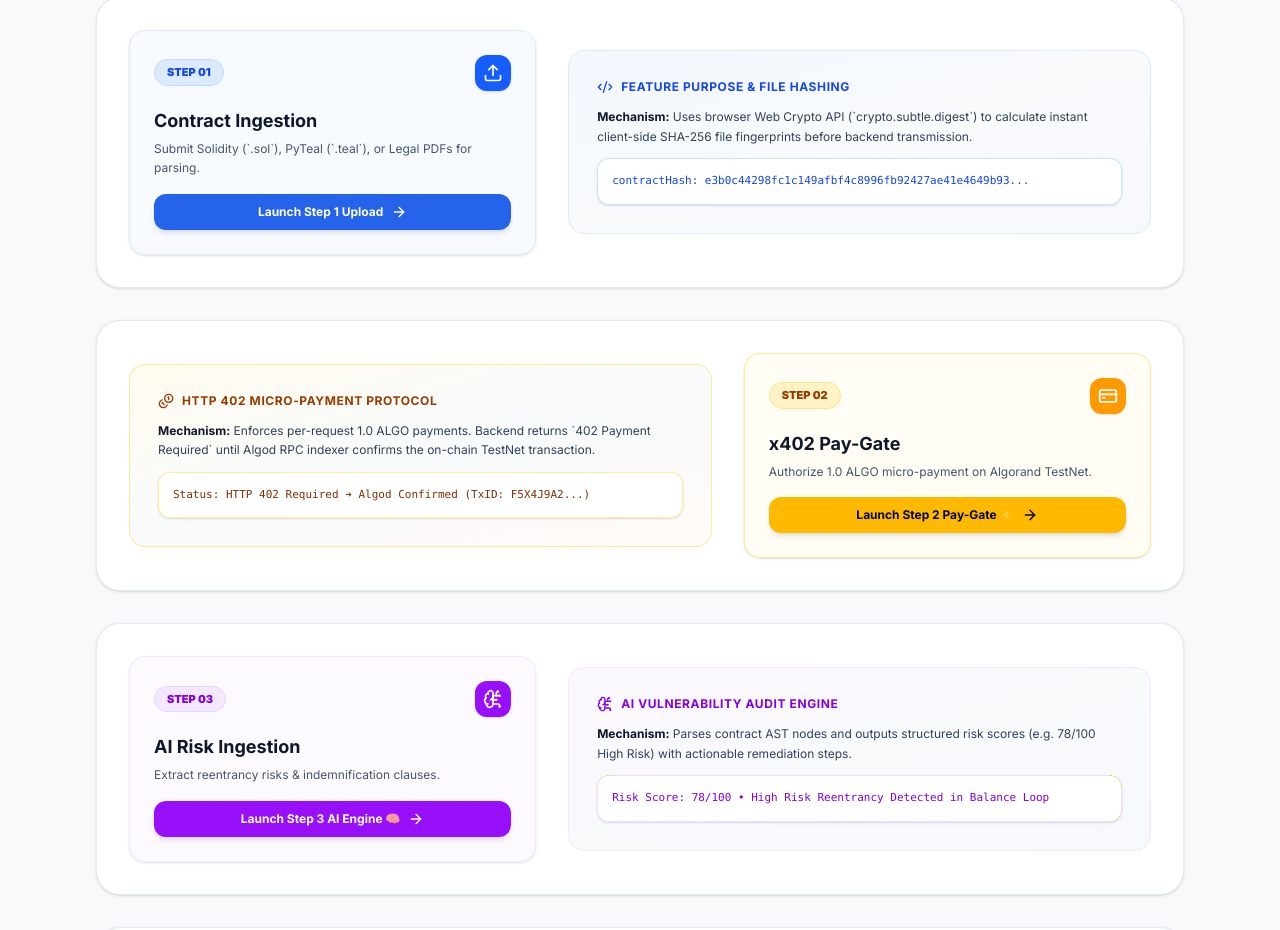
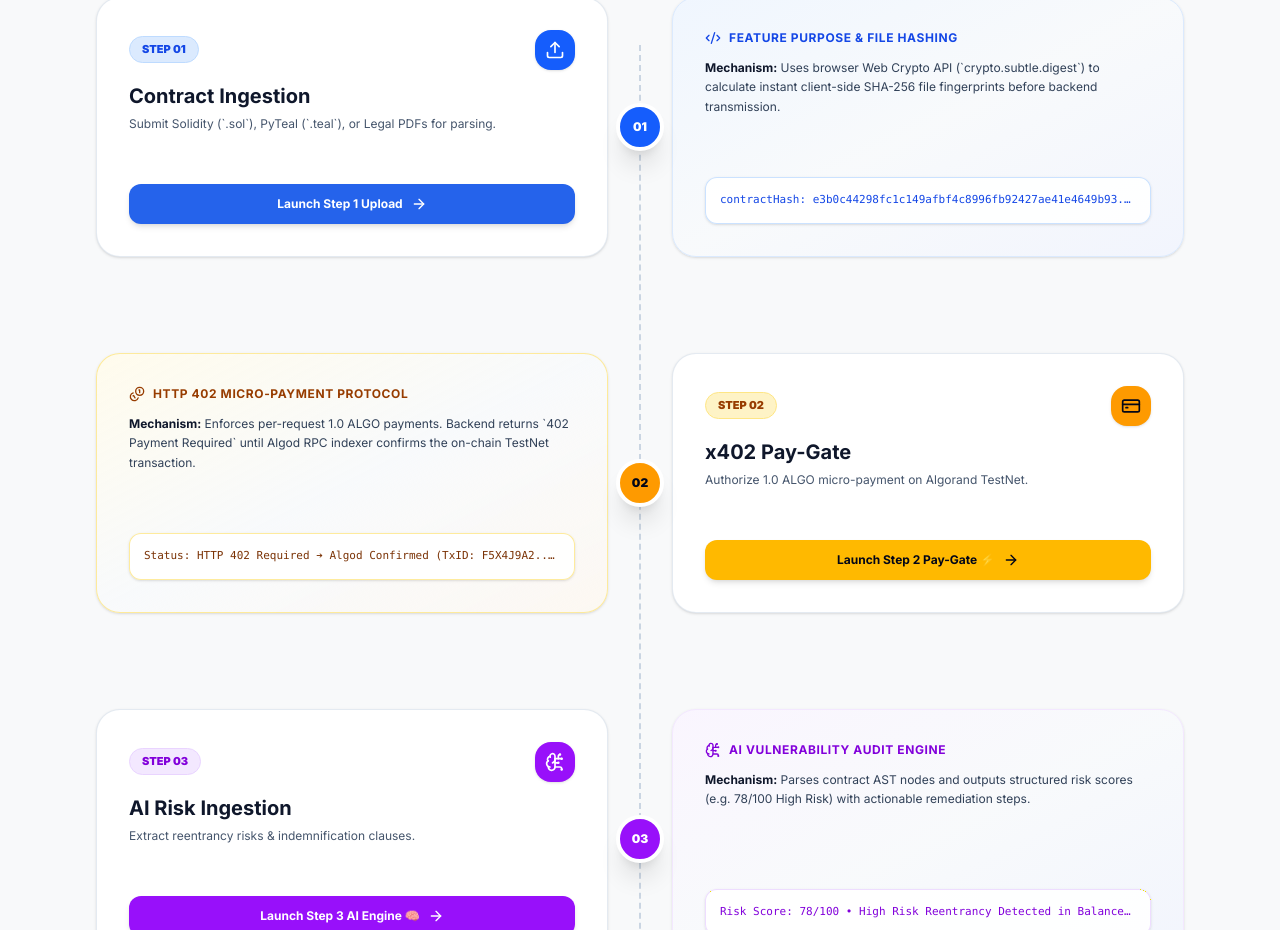
Before and after one commit to CraftYourSystems/ChainTrust-AI, a Next.js app: page / in a window 1280 px wide. Shown: the part 1870-2800 px from the top of the page. Built offline with nearby package versions, Linux system fonts and the light colour scheme.

Commit message:
style: enhance landing page alternating timeline with central dashed connector line, numbered glowing node badges, balanced min-heights, and mobile stacking order

```diff
--- a/src/app/page.tsx
+++ b/src/app/page.tsx
@@ -13,14 +13,10 @@ import {
   Database,
   ArrowRight,
   Award,
-  Users,
   Cpu,
   CheckCircle2,
-  Lock,
   Code2,
-  Terminal,
   X,
-  ExternalLink,
   FlaskConical,
 } from "lucide-react";
 
@@ -37,7 +33,6 @@ function DemoModal({ title, badge, badgeColor, children, onClose }: DemoModalPro
   return (
     <div className="fixed inset-0 z-50 flex items-center justify-center bg-slate-950/70 backdrop-blur-md p-4">
       <div className="bg-white rounded-3xl w-full max-w-lg shadow-2xl border border-slate-200 relative animate-in fade-in zoom-in duration-200 overflow-hidden">
-        {/* Demo banner */}
         <div className={`w-full py-2 text-center text-xs font-extrabold tracking-widest uppercase flex items-center justify-center gap-2 ${badgeColor}`}>
           <FlaskConical className="h-3.5 w-3.5" />
           Demo Preview — No Real Transaction
@@ -110,7 +105,7 @@ export default function HomePage() {
         <div className="bg-slate-50 border border-slate-200 rounded-xl p-3 space-y-1.5 font-mono">
           <div className="flex justify-between">
             <span className="text-slate-400">Asset ID</span>
-            <span className="font-bold text-slate-700">12345678</span>
+            <span className="font-bold text-slate-700">789410293</span>
           </div>
           <div className="flex justify-between">
             <span className="text-slate-400">Creator</span>
@@ -121,9 +116,6 @@ export default function HomePage() {
             <span className="text-emerald-600 font-bold">✓ Opted In</span>
           </div>
         </div>
-        <p className="text-slate-400 italic text-center">
-          The Proof-of-Audit NFT is minted automatically after you generate a real report.
-        </p>
       </div>
     ),
 
@@ -151,9 +143,6 @@ b8580283c3d5b58a4d8b64244b7be58f1a2ab24e
             <span className="font-bold text-emerald-600">Algorand TestNet ✓</span>
           </div>
         </div>
-        <p className="text-slate-400 italic text-center">
-          Notary data is generated live after your real report is produced.
-        </p>
       </div>
     ),
 
@@ -180,9 +169,6 @@ b8580283c3d5b58a4d8b64244b7be58f1a2ab24e
             <span className="font-bold text-slate-700">#48291231</span>
           </div>
         </div>
-        <p className="text-slate-400 italic text-center">
-          After generating a real report, you can verify it using the Notary & Verify buttons on your Certificate page.
-        </p>
       </div>
     ),
 
@@ -280,7 +266,7 @@ b8580283c3d5b58a4d8b64244b7be58f1a2ab24e
           </p>
         </div>
 
-        {/* 5-card grid — card 3 (Multisig) removed */}
+        {/* 5-card grid */}
         <div className="grid grid-cols-1 md:grid-cols-2 lg:grid-cols-3 gap-8">
           {/* Feature 1: x402 Pay-Gate */}
           <div className="bg-white p-8 rounded-3xl border border-slate-200/80 shadow-sm hover:shadow-xl transition space-y-4 flex flex-col justify-between">
@@ -384,7 +370,7 @@ b8580283c3d5b58a4d8b64244b7be58f1a2ab24e
         </div>
       </section>
 
-      {/* Pristine Light Vertical Flow Timeline Section */}
+      {/* Pristine Light Vertical Flow Timeline Section with Connecting Line & Node Badges */}
       <section id="how-it-works" className="max-w-6xl mx-auto px-4 sm:px-6 lg:px-8">
         <div className="text-center mb-20 space-y-3">
           <div className="inline-flex items-center gap-2 px-3.5 py-1 rounded-full bg-blue-50 text-brand-primary text-xs font-bold border border-blue-100 shadow-sm">
@@ -399,35 +385,49 @@ b8580283c3d5b58a4d8b64244b7be58f1a2ab24e
           </p>
         </div>
 
-        {/* Vertical Pipeline Container */}
-        <div className="space-y-8 relative">
+        {/* Vertical Pipeline Container with Central Connecting Line */}
+        <div className="relative space-y-16 lg:space-y-24">
+
+          {/* Central Dashed Visual Connector Line (Visible on Desktop) */}
+          <div className="absolute left-1/2 -ml-[1px] top-12 bottom-12 w-[2px] border-r-2 border-dashed border-slate-300 hidden lg:block pointer-events-none z-0" />
+
           {/* STEP 1 */}
-          <div className="bg-white p-6 sm:p-8 rounded-3xl border border-slate-200/90 shadow-sm hover:shadow-xl transition-all duration-300 grid grid-cols-1 lg:grid-cols-12 gap-8 items-center">
-            <div className="lg:col-span-5 bg-blue-50/50 p-6 rounded-2xl border border-blue-100 shadow-sm space-y-4">
+          <div className="relative z-10 grid grid-cols-1 lg:grid-cols-2 gap-8 lg:gap-16 items-center">
+            {/* Step Node Badge (Center Desktop) */}
+            <div className="hidden lg:flex absolute left-1/2 -ml-6 top-1/2 -mt-6 w-12 h-12 rounded-full bg-blue-600 text-white font-black text-xs items-center justify-center border-4 border-white shadow-xl z-20">
+              01
+            </div>
+
+            {/* Action Card (Left on Desktop) */}
+            <div className="bg-white p-7 sm:p-8 rounded-3xl border border-slate-200/90 shadow-sm hover:shadow-xl transition-all duration-300 space-y-5 flex flex-col justify-between min-h-[260px]">
+              <div className="space-y-3">
                 <div className="flex items-center justify-between">
                   <span className="text-[11px] font-black text-blue-700 bg-blue-100 px-3 py-1 rounded-full border border-blue-200">
                     STEP 01
                   </span>
-                <div className="p-2 bg-blue-600 text-white rounded-xl shadow-sm">
+                  <div className="p-2.5 bg-blue-600 text-white rounded-2xl shadow-sm">
                     <Upload className="h-5 w-5" />
                   </div>
                 </div>
                 <div>
-                <h3 className="text-lg font-bold text-slate-900 mb-1">Contract Ingestion</h3>
+                  <h3 className="text-xl font-bold text-slate-900 mb-1">Contract Ingestion</h3>
                   <p className="text-xs text-slate-600 leading-relaxed">
                     Submit Solidity (`.sol`), PyTeal (`.teal`), or Legal PDFs for parsing.
                   </p>
                 </div>
+              </div>
               <Link
                 href="/upload"
-                className="w-full inline-flex items-center justify-center gap-2 py-2.5 text-xs font-bold text-white bg-brand-primary hover:bg-blue-700 rounded-xl transition shadow-md"
+                className="w-full inline-flex items-center justify-center gap-2 py-3 text-xs font-bold text-white bg-brand-primary hover:bg-blue-700 rounded-xl transition shadow-md"
               >
                 Launch Step 1 Upload
                 <ArrowRight className="h-4 w-4" />
               </Link>
             </div>
 
-            <div className="lg:col-span-7 bg-gradient-to-br from-blue-50/80 via-slate-50 to-indigo-50/50 p-6 sm:p-7 rounded-2xl border border-blue-100 space-y-3">
+            {/* Info Card (Right on Desktop) */}
+            <div className="bg-gradient-to-br from-blue-50/90 via-slate-50 to-indigo-50/60 p-7 sm:p-8 rounded-3xl border border-blue-100 shadow-sm space-y-4 min-h-[260px] flex flex-col justify-between">
+              <div className="space-y-3">
                 <div className="flex items-center gap-2 text-blue-700 font-bold text-xs uppercase tracking-wider">
                   <Code2 className="h-4 w-4" />
                   <span>Feature Purpose & File Hashing</span>
@@ -435,6 +435,7 @@ b8580283c3d5b58a4d8b64244b7be58f1a2ab24e
                 <p className="text-xs text-slate-700 leading-relaxed">
                   <strong className="text-slate-900">Mechanism:</strong> Uses browser Web Crypto API (`crypto.subtle.digest`) to calculate instant client-side SHA-256 file fingerprints before backend transmission.
                 </p>
+              </div>
               <div className="p-3.5 bg-white/90 rounded-xl font-mono text-[11px] text-blue-700 border border-blue-200/80 shadow-sm truncate">
                 contractHash: e3b0c44298fc1c149afbf4c8996fb92427ae41e4649b93...
               </div>
@@ -442,8 +443,15 @@ b8580283c3d5b58a4d8b64244b7be58f1a2ab24e
           </div>
 
           {/* STEP 2 */}
-          <div className="bg-white p-6 sm:p-8 rounded-3xl border border-slate-200/90 shadow-sm hover:shadow-xl transition-all duration-300 grid grid-cols-1 lg:grid-cols-12 gap-8 items-center">
-            <div className="lg:col-span-7 bg-gradient-to-br from-amber-50/80 via-slate-50 to-orange-50/50 p-6 sm:p-7 rounded-2xl border border-amber-200/80 space-y-3 lg:order-1 order-2">
+          <div className="relative z-10 grid grid-cols-1 lg:grid-cols-2 gap-8 lg:gap-16 items-center">
+            {/* Step Node Badge */}
+            <div className="hidden lg:flex absolute left-1/2 -ml-6 top-1/2 -mt-6 w-12 h-12 rounded-full bg-amber-500 text-slate-950 font-black text-xs items-center justify-center border-4 border-white shadow-xl z-20">
+              02
+            </div>
+
+            {/* Info Card (Left on Desktop, Below on Mobile) */}
+            <div className="bg-gradient-to-br from-amber-50/90 via-slate-50 to-orange-50/60 p-7 sm:p-8 rounded-3xl border border-amber-200/80 shadow-sm space-y-4 min-h-[260px] flex flex-col justify-between order-2 lg:order-1">
+              <div className="space-y-3">
                 <div className="flex items-center gap-2 text-amber-800 font-bold text-xs uppercase tracking-wider">
                   <Coins className="h-4 w-4" />
                   <span>HTTP 402 Micro-Payment Protocol</span>
@@ -451,29 +459,33 @@ b8580283c3d5b58a4d8b64244b7be58f1a2ab24e
                 <p className="text-xs text-slate-700 leading-relaxed">
                   <strong className="text-slate-900">Mechanism:</strong> Enforces per-request 1.0 ALGO payments. Backend returns `402 Payment Required` until Algod RPC indexer confirms the on-chain TestNet transaction.
                 </p>
+              </div>
               <div className="p-3.5 bg-white/90 rounded-xl font-mono text-[11px] text-amber-900 border border-amber-200/80 shadow-sm truncate">
                 Status: HTTP 402 Required ➔ Algod Confirmed (TxID: F5X4J9A2...)
               </div>
             </div>
 
-            <div className="lg:col-span-5 bg-amber-50/50 p-6 rounded-2xl border border-amber-200/80 shadow-sm space-y-4 lg:order-2 order-1">
+            {/* Action Card (Right on Desktop, Above on Mobile) */}
+            <div className="bg-white p-7 sm:p-8 rounded-3xl border border-slate-200/90 shadow-sm hover:shadow-xl transition-all duration-300 space-y-5 flex flex-col justify-between min-h-[260px] order-1 lg:order-2">
+              <div className="space-y-3">
                 <div className="flex items-center justify-between">
                   <span className="text-[11px] font-black text-amber-800 bg-amber-100 px-3 py-1 rounded-full border border-amber-200">
                     STEP 02
                   </span>
-                <div className="p-2 bg-amber-500 text-white rounded-xl shadow-sm">
+                  <div className="p-2.5 bg-amber-500 text-slate-950 rounded-2xl shadow-sm">
                     <CreditCard className="h-5 w-5" />
                   </div>
                 </div>
                 <div>
-                <h3 className="text-lg font-bold text-slate-900 mb-1">x402 Pay-Gate</h3>
+                  <h3 className="text-xl font-bold text-slate-900 mb-1">x402 Pay-Gate</h3>
                   <p className="text-xs text-slate-600 leading-relaxed">
                     Authorize 1.0 ALGO micro-payment on Algorand TestNet.
                   </p>
                 </div>
+              </div>
               <Link
                 href="/payment"
-                className="w-full inline-flex items-center justify-center gap-2 py-2.5 text-xs font-bold text-slate-950 bg-amber-400 hover:bg-amber-300 rounded-xl transition shadow-md"
+                className="w-full inline-flex items-center justify-center gap-2 py-3 text-xs font-bold text-slate-950 bg-amber-400 hover:bg-amber-300 rounded-xl transition shadow-md"
               >
                 Launch Step 2 Pay-Gate ⚡
                 <ArrowRight className="h-4 w-4" />
@@ -482,32 +494,42 @@ b8580283c3d5b58a4d8b64244b7be58f1a2ab24e
           </div>
 
           {/* STEP 3 */}
-          <div className="bg-white p-6 sm:p-8 rounded-3xl border border-slate-200/90 shadow-sm hover:shadow-xl transition-all duration-300 grid grid-cols-1 lg:grid-cols-12 gap-8 items-center">
-            <div className="lg:col-span-5 bg-purple-50/50 p-6 rounded-2xl border border-purple-100 shadow-sm space-y-4">
+          <div className="relative z-10 grid grid-cols-1 lg:grid-cols-2 gap-8 lg:gap-16 items-center">
+            {/* Step Node Badge */}
+            <div className="hidden lg:flex absolute left-1/2 -ml-6 top-1/2 -mt-6 w-12 h-12 rounded-full bg-purple-600 text-white font-black text-xs items-center justify-center border-4 border-white shadow-xl z-20">
+              03
+            </div>
+
+            {/* Action Card (Left on Desktop) */}
+            <div className="bg-white p-7 sm:p-8 rounded-3xl border border-slate-200/90 shadow-sm hover:shadow-xl transition-all duration-300 space-y-5 flex flex-col justify-between min-h-[260px]">
+              <div className="space-y-3">
                 <div className="flex items-center justify-between">
                   <span className="text-[11px] font-black text-purple-700 bg-purple-100 px-3 py-1 rounded-full border border-purple-200">
                     STEP 03
                   </span>
-                <div className="p-2 bg-purple-600 text-white rounded-xl shadow-sm">
+                  <div className="p-2.5 bg-purple-600 text-white rounded-2xl shadow-sm">
                     <BrainCircuit className="h-5 w-5" />
                   </div>
                 </div>
                 <div>
-                <h3 className="text-lg font-bold text-slate-900 mb-1">AI Risk Ingestion</h3>
+                  <h3 className="text-xl font-bold text-slate-900 mb-1">AI Risk Ingestion</h3>
                   <p className="text-xs text-slate-600 leading-relaxed">
                     Extract reentrancy risks & indemnification clauses.
                   </p>
                 </div>
+              </div>
               <Link
                 href="/ai-ingestion"
-                className="w-full inline-flex items-center justify-center gap-2 py-2.5 text-xs font-bold text-white bg-purple-600 hover:bg-purple-700 rounded-xl transition shadow-md"
+                className="w-full inline-flex items-center justify-center gap-2 py-3 text-xs font-bold text-white bg-purple-600 hover:bg-purple-700 rounded-xl transition shadow-md"
               >
                 Launch Step 3 AI Engine 🧠
                 <ArrowRight className="h-4 w-4" />
               </Link>
             </div>
 
-            <div className="lg:col-span-7 bg-gradient-to-br from-purple-50/80 via-slate-50 to-indigo-50/50 p-6 sm:p-7 rounded-2xl border border-purple-100 space-y-3">
+            {/* Info Card (Right on Desktop) */}
+            <div className="bg-gradient-to-br from-purple-50/90 via-slate-50 to-indigo-50/60 p-7 sm:p-8 rounded-3xl border border-purple-100 shadow-sm space-y-4 min-h-[260px] flex flex-col justify-between">
+              <div className="space-y-3">
                 <div className="flex items-center gap-2 text-purple-700 font-bold text-xs uppercase tracking-wider">
                   <BrainCircuit className="h-4 w-4" />
                   <span>AI Vulnerability Audit Engine</span>
@@ -515,6 +537,7 @@ b8580283c3d5b58a4d8b64244b7be58f1a2ab24e
                 <p className="text-xs text-slate-700 leading-relaxed">
                   <strong className="text-slate-900">Mechanism:</strong> Parses contract AST nodes and outputs structured risk scores (e.g. 78/100 High Risk) with actionable remediation steps.
                 </p>
+              </div>
               <div className="p-3.5 bg-white/90 rounded-xl font-mono text-[11px] text-purple-700 border border-purple-200/80 shadow-sm truncate">
                 Risk Score: 78/100 • High Risk Reentrancy Detected in Balance Loop
               </div>
@@ -522,8 +545,15 @@ b8580283c3d5b58a4d8b64244b7be58f1a2ab24e
           </div>
 
           {/* STEP 4 */}
-          <div className="bg-white p-6 sm:p-8 rounded-3xl border border-slate-200/90 shadow-sm hover:shadow-xl transition-all duration-300 grid grid-cols-1 lg:grid-cols-12 gap-8 items-center">
-            <div className="lg:col-span-7 bg-gradient-to-br from-emerald-50/80 via-slate-50 to-teal-50/50 p-6 sm:p-7 rounded-2xl border border-emerald-100 space-y-3 lg:order-1 order-2">
+          <div className="relative z-10 grid grid-cols-1 lg:grid-cols-2 gap-8 lg:gap-16 items-center">
+            {/* Step Node Badge */}
+            <div className="hidden lg:flex absolute left-1/2 -ml-6 top-1/2 -mt-6 w-12 h-12 rounded-full bg-emerald-600 text-white font-black text-xs items-center justify-center border-4 border-white shadow-xl z-20">
+              04
+            </div>
+
+            {/* Info Card (Left on Desktop, Below on Mobile) */}
+            <div className="bg-gradient-to-br from-emerald-50/90 via-slate-50 to-teal-50/60 p-7 sm:p-8 rounded-3xl border border-emerald-100 shadow-sm space-y-4 min-h-[260px] flex flex-col justify-between order-2 lg:order-1">
+              <div className="space-y-3">
                 <div className="flex items-center gap-2 text-emerald-800 font-bold text-xs uppercase tracking-wider">
                   <Database className="h-4 w-4" />
                   <span>Algorand ARC Note Field Notarization</span>
@@ -531,29 +561,33 @@ b8580283c3d5b58a4d8b64244b7be58f1a2ab24e
                 <p className="text-xs text-slate-700 leading-relaxed">
                   <strong className="text-slate-900">Mechanism:</strong> Writes `chaintrust:proof:v1:&lt;ReportHash&gt;:&lt;ContractHash&gt;` permanently into the Algorand transaction note field at Block Round `#48291231`.
                 </p>
+              </div>
               <div className="p-3.5 bg-white/90 rounded-xl font-mono text-[11px] text-emerald-700 border border-emerald-200/80 shadow-sm truncate">
                 Note Payload: chaintrust:proof:v1:b3b1b1ab... (Confirmed Round #48291231)
               </div>
             </div>
 
-            <div className="lg:col-span-5 bg-emerald-50/50 p-6 rounded-2xl border border-emerald-200/80 shadow-sm space-y-4 lg:order-2 order-1">
+            {/* Action Card (Right on Desktop, Above on Mobile) */}
+            <div className="bg-white p-7 sm:p-8 rounded-3xl border border-slate-200/90 shadow-sm hover:shadow-xl transition-all duration-300 space-y-5 flex flex-col justify-between min-h-[260px] order-1 lg:order-2">
+              <div className="space-y-3">
                 <div className="flex items-center justify-between">
                   <span className="text-[11px] font-black text-emerald-800 bg-emerald-100 px-3 py-1 rounded-full border border-emerald-200">
                     STEP 04
                   </span>
-                <div className="p-2 bg-emerald-600 text-white rounded-xl shadow-sm">
+                  <div className="p-2.5 bg-emerald-600 text-white rounded-2xl shadow-sm">
                     <Link2 className="h-5 w-5" />
                   </div>
                 </div>
                 <div>
-                <h3 className="text-lg font-bold text-slate-900 mb-1">On-Chain Notary</h3>
+                  <h3 className="text-xl font-bold text-slate-900 mb-1">On-Chain Notary</h3>
                   <p className="text-xs text-slate-600 leading-relaxed">
                     Anchor report SHA-256 hash to Algorand block.
                   </p>
                 </div>
+              </div>
               <Link
                 href="/notary"
-                className="w-full inline-flex items-center justify-center gap-2 py-2.5 text-xs font-bold text-white bg-emerald-600 hover:bg-emerald-700 rounded-xl transition shadow-md"
+                className="w-full inline-flex items-center justify-center gap-2 py-3 text-xs font-bold text-white bg-emerald-600 hover:bg-emerald-700 rounded-xl transition shadow-md"
               >
                 Launch Step 4 Notary ⛓️
                 <ArrowRight className="h-4 w-4" />
@@ -562,32 +596,42 @@ b8580283c3d5b58a4d8b64244b7be58f1a2ab24e
           </div>
 
           {/* STEP 5 */}
-          <div className="bg-white p-6 sm:p-8 rounded-3xl border border-slate-200/90 shadow-sm hover:shadow-xl transition-all duration-300 grid grid-cols-1 lg:grid-cols-12 gap-8 items-center">
-            <div className="lg:col-span-5 bg-cyan-50/50 p-6 rounded-2xl border border-cyan-100 shadow-sm space-y-4">
+          <div className="relative z-10 grid grid-cols-1 lg:grid-cols-2 gap-8 lg:gap-16 items-center">
+            {/* Step Node Badge */}
+            <div className="hidden lg:flex absolute left-1/2 -ml-6 top-1/2 -mt-6 w-12 h-12 rounded-full bg-cyan-600 text-white font-black text-xs items-center justify-center border-4 border-white shadow-xl z-20">
+              05
+            </div>
+
+            {/* Action Card (Left on Desktop) */}
+            <div className="bg-white p-7 sm:p-8 rounded-3xl border border-slate-200/90 shadow-sm hover:shadow-xl transition-all duration-300 space-y-5 flex flex-col justify-between min-h-[260px]">
+              <div className="space-y-3">
                 <div className="flex items-center justify-between">
                   <span className="text-[11px] font-black text-cyan-700 bg-cyan-100 px-3 py-1 rounded-full border border-cyan-200">
                     STEP 05
                   </span>
-                <div className="p-2 bg-cyan-600 text-white rounded-xl shadow-sm">
+                  <div className="p-2.5 bg-cyan-600 text-white rounded-2xl shadow-sm">
                     <ShieldCheck className="h-5 w-5" />
                   </div>
                 </div>
                 <div>
-                <h3 className="text-lg font-bold text-slate-900 mb-1">Verified Audit Certificate</h3>
+                  <h3 className="text-xl font-bold text-slate-900 mb-1">Verified Audit Certificate</h3>
                   <p className="text-xs text-slate-600 leading-relaxed">
                     Public tamper-proof certificate verification portal.
                   </p>
                 </div>
+              </div>
               <Link
                 href="/verify"
-                className="w-full inline-flex items-center justify-center gap-2 py-2.5 text-xs font-bold text-white bg-cyan-600 hover:bg-cyan-700 rounded-xl transition shadow-md"
+                className="w-full inline-flex items-center justify-center gap-2 py-3 text-xs font-bold text-white bg-cyan-600 hover:bg-cyan-700 rounded-xl transition shadow-md"
               >
                 Launch Step 5 Verify 🛡️
                 <ArrowRight className="h-4 w-4" />
               </Link>
             </div>
 
-            <div className="lg:col-span-7 bg-gradient-to-br from-cyan-50/80 via-slate-50 to-blue-50/50 p-6 sm:p-7 rounded-2xl border border-cyan-100 space-y-3">
+            {/* Info Card (Right on Desktop) */}
+            <div className="bg-gradient-to-br from-cyan-50/90 via-slate-50 to-blue-50/60 p-7 sm:p-8 rounded-3xl border border-cyan-100 shadow-sm space-y-4 min-h-[260px] flex flex-col justify-between">
+              <div className="space-y-3">
                 <div className="flex items-center gap-2 text-cyan-700 font-bold text-xs uppercase tracking-wider">
                   <CheckCircle2 className="h-4 w-4" />
                   <span>Constant-Time Hash Verification</span>
@@ -595,11 +639,13 @@ b8580283c3d5b58a4d8b64244b7be58f1a2ab24e
                 <p className="text-xs text-slate-700 leading-relaxed">
                   <strong className="text-slate-900">Mechanism:</strong> Verifies re-uploaded reports against Algorand state using `crypto.timingSafeEqual` to guarantee zero side-channel vulnerability.
                 </p>
+              </div>
               <div className="p-3.5 bg-white/90 rounded-xl font-mono text-[11px] text-cyan-700 border border-cyan-200/80 shadow-sm truncate">
                 Verification Status: ✓ 100% CRYPTOGRAPHICALLY VALID
               </div>
             </div>
           </div>
+
         </div>
       </section>
     </div>
```
Lines whose indentation alone changed are shown as unchanged.
